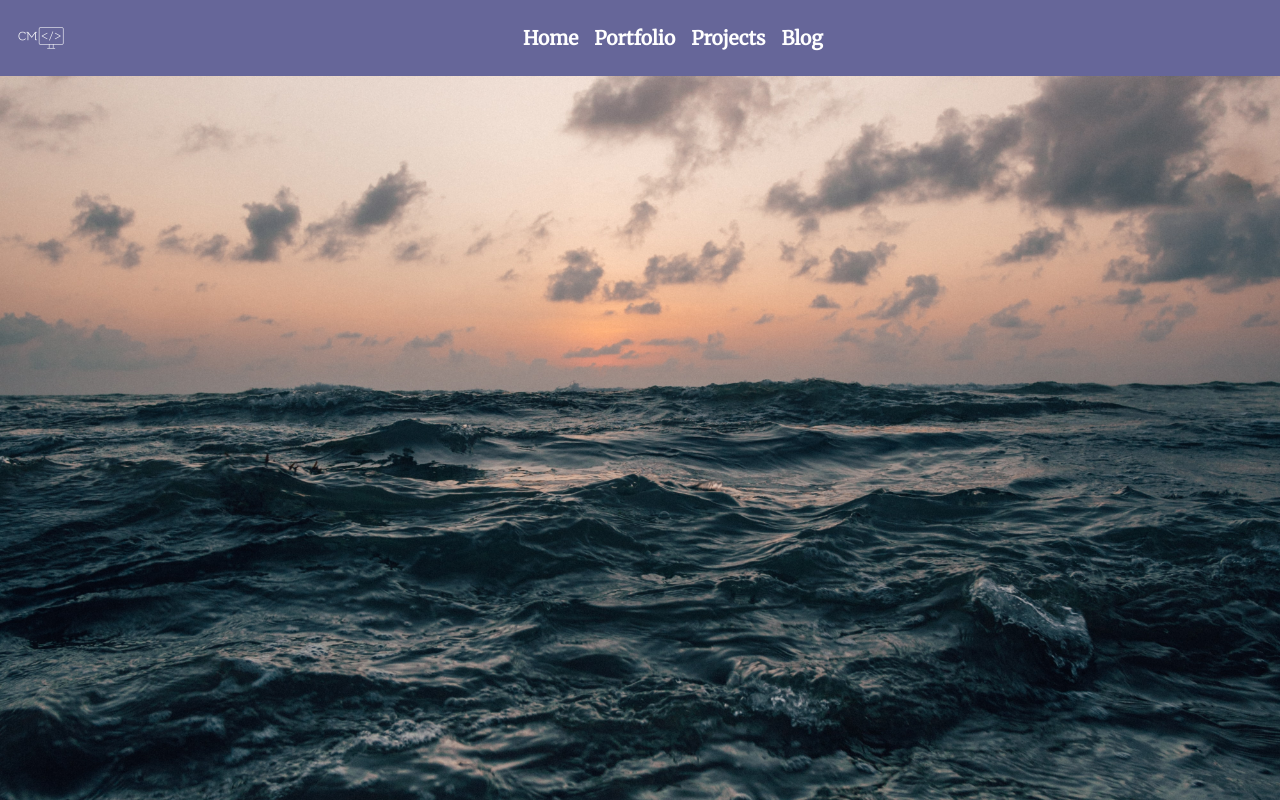
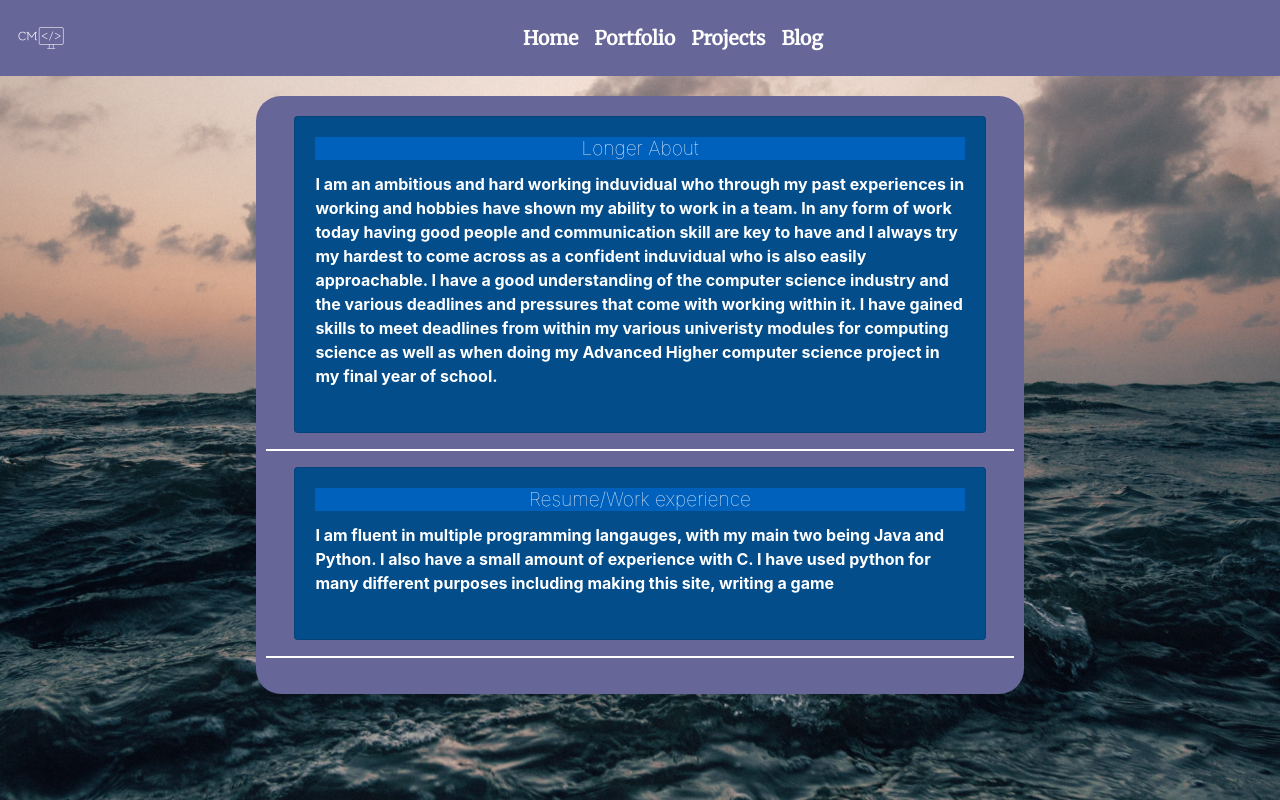
Before and after one commit to Calmac56/mysite, a Django app: page /me/portfolio/ in a window 1280 px wide. Run offline with Django 3.2, Linux system fonts and the light colour scheme; some libraries are stand-ins or nearby versions.

Commit message:
Updated css

```diff
--- /dev/null
+++ b/static/css/portfolio.css
@@ -0,0 +1,68 @@
+.card-title{
+    background-color: rgb(0, 97, 189);
+    text-align: center;
+    color: white;
+    font-size: larger;
+    font-weight: lighter;
+
+}
+.card-text{
+    text-align: left;
+
+}
+#indexcont{
+    margin-top: 20px;
+    margin-right: 20vw;
+    background-color:#666699;
+    margin-left: 20vw;
+    border-radius: 25px;
+    padding-bottom: 20px;
+    padding-top: 20px;
+
+}
+.card{
+    margin-right: 5%;
+    background-color: rgb(2, 77, 138);
+    margin-left: 5%;
+
+}
+
+
+@media screen and (max-width: 600px) {
+    #indexcont{
+      margin-left: 15px;
+      margin-right: 15px;
+    }
+    .hrs{
+      margin-left: 10px;
+      margin-right: 10px;
+    }
+
+    .card{
+      margin-right: 3%;
+
+      margin-left: 3%;
+
+
+  }
+    i.fas,
+    i.far,
+    i.fab {
+    margin-left: 12vw;
+
+  }
+
+
+  }
+  .hrs{
+      border: 1px solid white;
+      margin-left: 10px;
+      margin-right: 10px;
+  }
+  p {
+
+
+      color:white;
+      font-weight: bold;
+
+    }
--- a/templates/mysiteapp/portfolio.html
+++ b/templates/mysiteapp/portfolio.html
@@ -5,3 +5,39 @@
 <link rel="stylesheet" href="{% static "css/portfolio.css"%}" type="text/css">
 
 {% endblock %}
+
+{% block body_block %}
+
+<div id="indexcont">
+    <div class="card">
+    <div class="card-body">
+        <h5 class="card-title">Longer About</h5>
+        <p class="card-text" id="mepara"> I am an ambitious and hard working induvidual who through my past experiences in working and hobbies have shown my ability to work in a team.
+            In any form of work today having good people and communication skill are key to have and I always try my hardest to come across as a confident induvidual who is also easily
+            approachable. I have a good understanding of the computer science industry and the various deadlines and pressures that come with working within it. I have gained skills to meet deadlines from within
+            my various univeristy modules for computing science as well as when doing my Advanced Higher computer science project in my final year of school. <br>
+            <br>
+
+        </p>
+
+
+    </div>
+    </div>
+    <hr class="hrs">
+
+
+    <div class="card">
+        <div class="card-body">
+            <h5 class="card-title">Resume/Work experience</h5>
+            <p class="card-text" id="mepara"> I am fluent in multiple programming langauges, with my main two being Java and Python. I also have a small amount of experience with C.
+                I have used python for many different purposes including making this site, writing a game <br>
+                <br>
+
+            </p>
+
+
+        </div>
+        </div>
+        <hr class="hrs">
+
+{% endblock %}
```
Also changed, not shown: static/css/index.css (+0 -13 lines).
